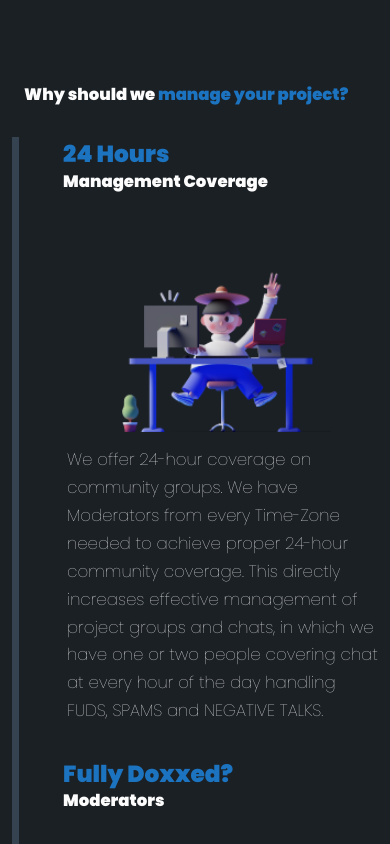
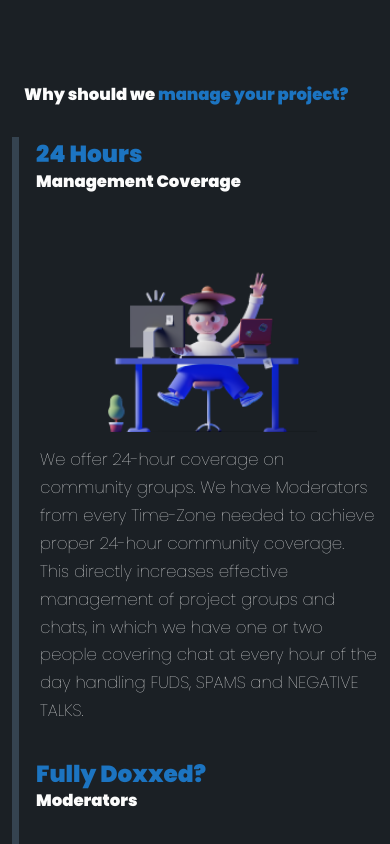
Before and after one commit to marvy-codes/master-neo, a React (Create React App) app: page / in a window 390 px wide. Shown: the part 2580-3424 px from the top of the page. Built offline with nearby package versions, Linux system fonts and the light colour scheme; a web font is replaced by a local one.

Commit message:
fix: padding

```diff
--- a/src/css/Whycomponent.css
+++ b/src/css/Whycomponent.css
@@ -8,6 +8,14 @@
     padding-left: 12px;
     margin-bottom: 4px;
     margin-top: 32px;
+}
+@media (max-width: 47em) {
+    .whycontent.whycontent {
+        padding-left: 0px;
+}
+.container.container.container {
+    padding-left: 5px !important;
+}
 }
 .whycontent.whycontent > img {
     margin-top: 0;
```
